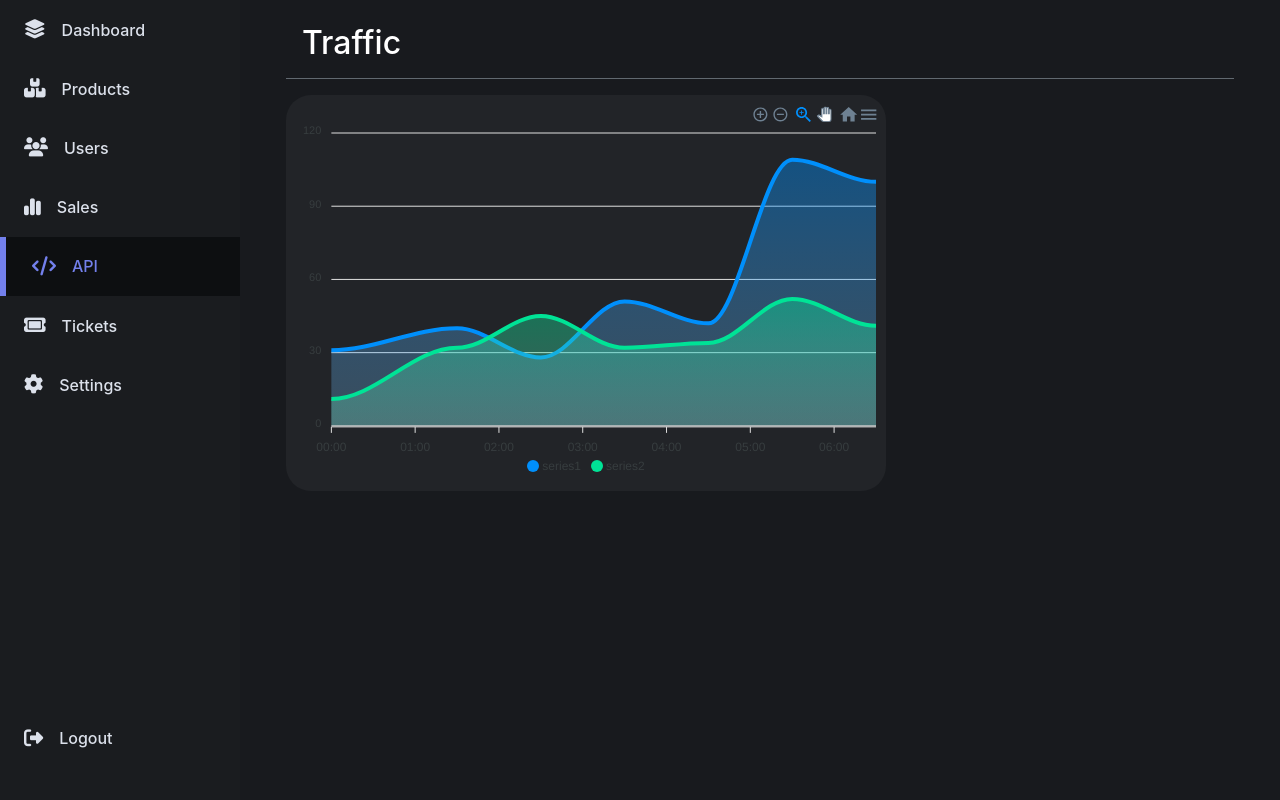
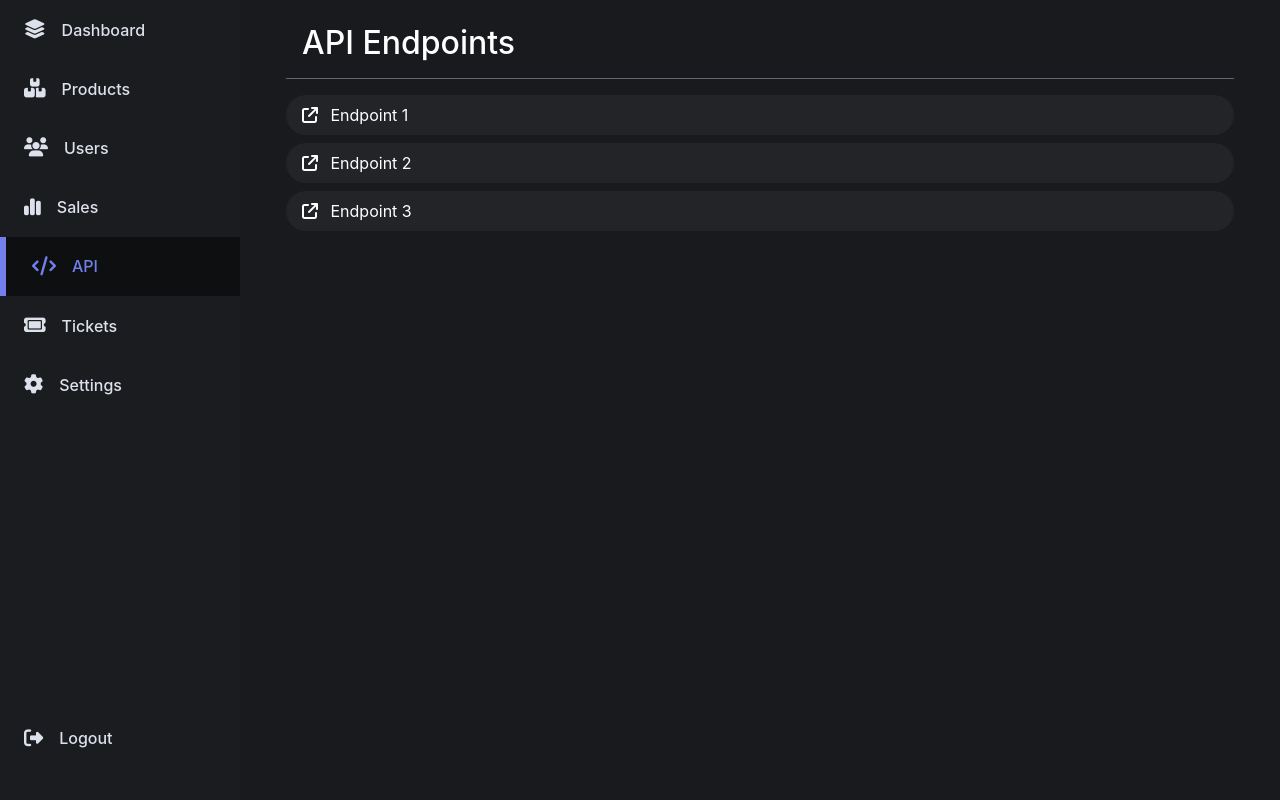
Before and after one commit to CalvinAX/SchoolShop, a PHP site: page /dashboard/api.php in a window 1280 px wide. Run offline with PHP 8.4, Linux system fonts and the light colour scheme; the visitor is signed in with stand-in values (Sample User, id 1); some libraries are stand-ins or nearby versions.

Commit message:
removed traffic, added api
- login system security changes
- real time online / offline tracker
- first api layout

```diff
--- a/SchoolShop/css/dashboard/dashboard-main.css
+++ b/SchoolShop/css/dashboard/dashboard-main.css
@@ -166,3 +166,7 @@ body {
     border-radius: 15px;
     width: 500px;
 }
+
+.api-link {
+    color: var(--color-white);
+}
--- a/SchoolShop/dashboard/api.php
+++ b/SchoolShop/dashboard/api.php
@@ -79,31 +79,49 @@ if (!isset($_SESSION['id'])) {
             <main>
 
                 <div class="container-fluid">
-
                     <!-- 1st Row Infos -->
                     <div class="row ml-3 mr-3">
                         <div class="col-md">
-                            <h2 class="text-white ml-3 mt-4">Traffic</h2>
+                            <h2 class="text-white ml-3 mt-4">API Endpoints</h2>
                             <hr class="bg-secondary" />
                         </div>
                     </div>
                     <!-- 1st Row Infos -->
+                </div>
 
-                    <div class="row ml-3 mr-3">
+                <div class="container-fluid">
+                    <div class="row ml-3 mr-3 mb-2">
                         <div class="col-md">
-                            <div class="panel-card mb-3">
-                                <div class="d-flex justify-content-center">
-                                    <div id="chart_placeholder_4" class="chart mt-2">
-                                        <script src="js-charts/apexcharts/placeholder_chart_4.js"></script>
-                                    </div>
-                                </div>
+                            <div class="panel-card p-2">
+                                <a href="#" target="_blank" class="ml-2 api-link">
+                                    <i class="fa-solid fa-arrow-up-right-from-square mr-2"></i>
+                                    Endpoint 1
+                                </a>
                             </div>
                         </div>
+                    </div>
+                    <div class="row ml-3 mr-3 mb-2">
                         <div class="col-md">
-
+                            <div class="panel-card p-2">
+                                <a href="#" target="_blank" class="ml-2 api-link">
+                                    <i class="fa-solid fa-arrow-up-right-from-square mr-2"></i>
+                                    Endpoint 2
+                                </a>
+                            </div>
+                        </div>
+                    </div>
+                    <div class="row ml-3 mr-3 mb-2">
+                        <div class="col-md">
+                            <div class="panel-card p-2">
+                                <a href="#" target="_blank" class="ml-2 api-link">
+                                    <i class="fa-solid fa-arrow-up-right-from-square mr-2"></i>
+                                    Endpoint 3
+                                </a>
+                            </div>
                         </div>
                     </div>
                 </div>
+
             </main>
         </div>
 
--- a/SchoolShop/dashboard/js-charts/apexcharts/placeholder_chart_4.js
+++ /dev/null
@@ -1,32 +0,0 @@
-var placeholder4 = {
-    series: [{
-    name: 'series1',
-    data: [31, 40, 28, 51, 42, 109, 100]
-  }, {
-    name: 'series2',
-    data: [11, 32, 45, 32, 34, 52, 41]
-  }],
-  chart: {
-
-    width: 600,
-    type: 'area'
-  },
-  dataLabels: {
-    enabled: false
-  },
-  stroke: {
-    curve: 'smooth'
-  },
-  xaxis: {
-    type: 'datetime',
-    categories: ["2018-09-19T00:00:00.000Z", "2018-09-19T01:30:00.000Z", "2018-09-19T02:30:00.000Z", "2018-09-19T03:30:00.000Z", "2018-09-19T04:30:00.000Z", "2018-09-19T05:30:00.000Z", "2018-09-19T06:30:00.000Z"]
-  },
-  tooltip: {
-    x: {
-        format: 'dd/MM/yyyy HH:mm'
-    },
-  },
-};
-
-var chart = new ApexCharts(document.querySelector('#chart_placeholder_4'), placeholder4);
-chart.render();
```
Also changed, not shown: SchoolShop/dashboard/login.php (+10 -0 lines).
